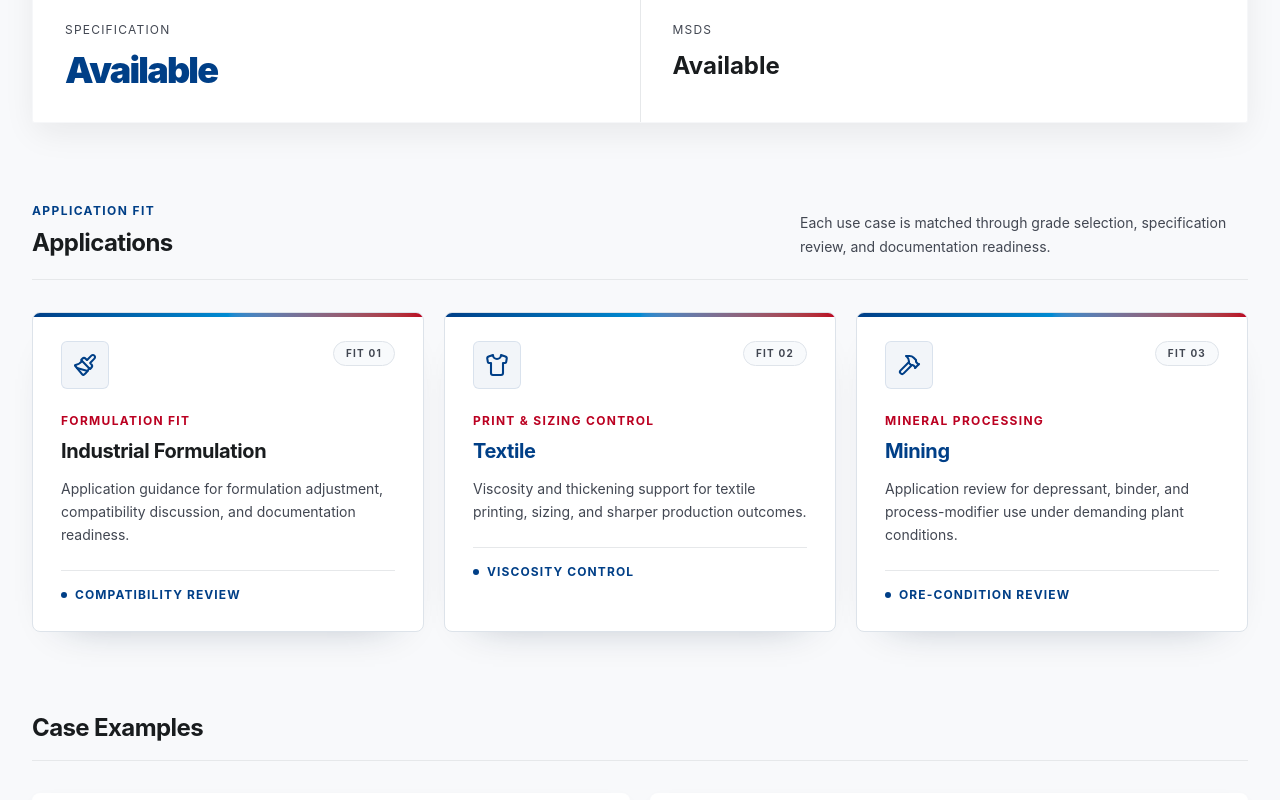
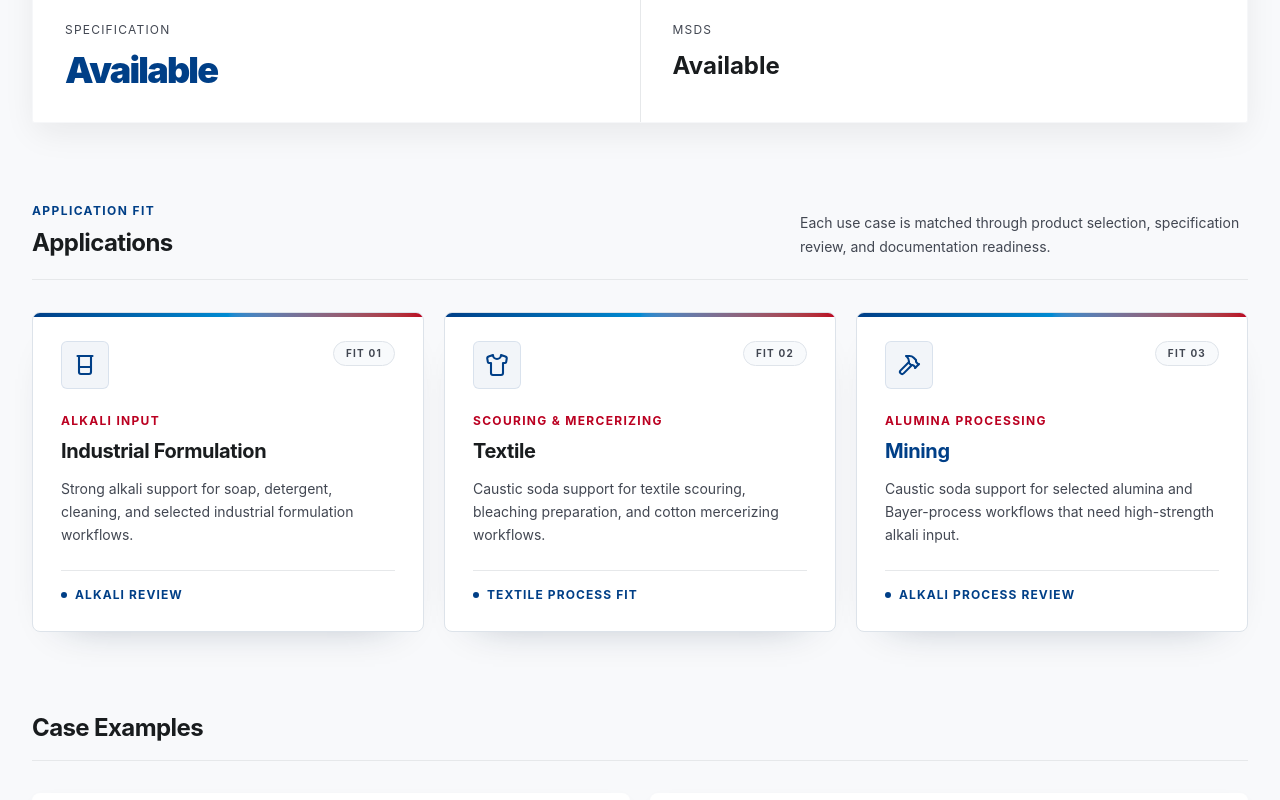
Before and after one commit to persadaramiiza/agt-website, a Next.js app: page /products/caustic-soda-98-flake in a window 1280 px wide. Shown: the part 978-1778 px from the top of the page. Built offline with nearby package versions, Linux system fonts and the light colour scheme.

Commit message:
Refine product detail application copy

```diff
--- a/src/app/products/[slug]/page.tsx
+++ b/src/app/products/[slug]/page.tsx
@@ -65,8 +65,8 @@ const applicationContent: Record<string, ApplicationCardContent> = {
   Mining: {
     eyebrow: "Mineral Processing",
     description:
-      "Application review for depressant, binder, and process-modifier use under demanding plant conditions.",
-    capability: "Ore-condition review",
+      "Product-fit review for selected mining, mineral-processing, and plant-level chemical workflows.",
+    capability: "Process review",
     icon: Hammer,
   },
   Paper: {
@@ -84,10 +84,10 @@ const applicationContent: Record<string, ApplicationCardContent> = {
     icon: Sparkles,
   },
   Textile: {
-    eyebrow: "Print & Sizing Control",
+    eyebrow: "Textile Processing",
     description:
-      "Viscosity and thickening support for textile printing, sizing, and sharper production outcomes.",
-    capability: "Viscosity control",
+      "Product matching for textile preparation, sizing, finishing, or processing workflows based on the selected chemical.",
+    capability: "Textile fit",
     icon: Shirt,
   },
   Texturizing: {
@@ -230,6 +230,48 @@ function getApplicationContent(application: string): ApplicationCardContent {
   );
 }
 
+function getProductApplicationContent(
+  productSlug: string,
+  application: string,
+): ApplicationCardContent {
+  const productOverrides: Record<string, Record<string, ApplicationCardContent>> = {
+    "caustic-soda-98-flake": {
+      "Industrial Formulation": {
+        eyebrow: "Alkali Input",
+        description:
+          "Strong alkali support for soap, detergent, cleaning, and selected industrial formulation workflows.",
+        capability: "Alkali review",
+        icon: Beaker,
+      },
+      Textile: {
+        eyebrow: "Scouring & Mercerizing",
+        description:
+          "Caustic soda support for textile scouring, bleaching preparation, and cotton mercerizing workflows.",
+        capability: "Textile process fit",
+        icon: Shirt,
+      },
+      Mining: {
+        eyebrow: "Alumina Processing",
+        description:
+          "Caustic soda support for selected alumina and Bayer-process workflows that need high-strength alkali input.",
+        capability: "Alkali process review",
+        icon: Hammer,
+      },
+    },
+    "glycerin-wilmar": {
+      Textile: {
+        eyebrow: "Softening Support",
+        description:
+          "Glycerin support for textile softening, moisture retention, and selected finishing formulations.",
+        capability: "Finishing review",
+        icon: Shirt,
+      },
+    },
+  };
+
+  return productOverrides[productSlug]?.[application] ?? getApplicationContent(application);
+}
+
 function getApplicationIndustryHref(application: string) {
   const industryMap: Record<string, string> = {
     Agriculture: "/industries/agriculture",
@@ -246,7 +288,6 @@ function getApplicationIndustryHref(application: string) {
     "Pool Treatment": "/industries/water-treatment",
     "Poultry Sanitation": "/industries/agriculture",
     Sanitation: "/industries/water-treatment",
-    Textile: "/industries/food-beverage",
     Texturizing: "/industries/food-beverage",
     "Wastewater Treatment": "/industries/water-treatment",
     "Water Treatment": "/industries/water-treatment",
@@ -395,7 +436,7 @@ export default async function ProductDetailPage({
             Technical Specifications
           </h2>
           <p className="text-xs uppercase tracking-[1.2px] text-muted">
-            Standard Grades
+            Product Details
           </p>
         </div>
         <div className="industrial-shadow overflow-hidden rounded-[2px] border border-[#c2c6d4]/15 bg-white">
@@ -525,13 +566,13 @@ export default async function ProductDetailPage({
             </h2>
           </div>
           <p className="max-w-md text-sm leading-6 text-muted">
-            Each use case is matched through grade selection, specification
+            Each use case is matched through product selection, specification
             review, and documentation readiness.
           </p>
         </div>
         <div className="mt-8 grid gap-5 md:grid-cols-2 lg:grid-cols-3">
           {product.applications.map((application, index) => {
-            const content = getApplicationContent(application);
+            const content = getProductApplicationContent(product.slug, application);
             const Icon = content.icon;
             const industryHref = getApplicationIndustryHref(application);
 
```
